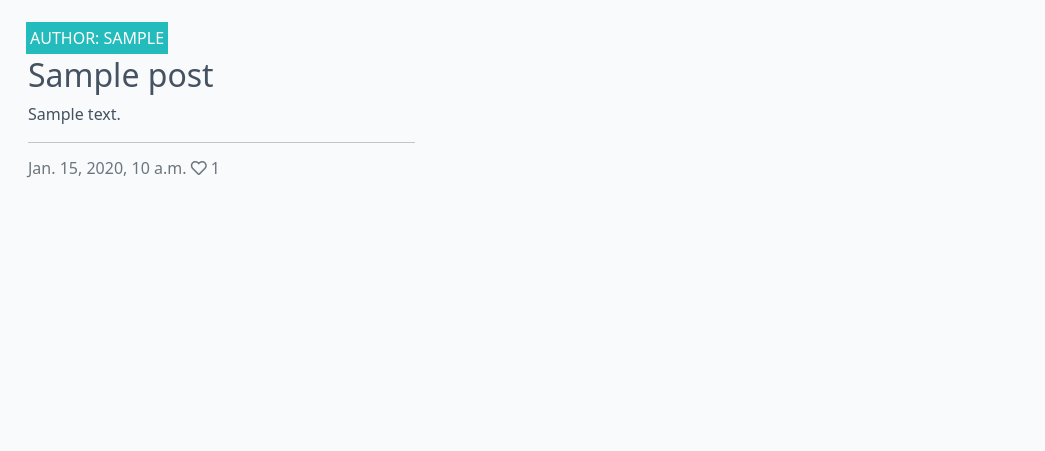
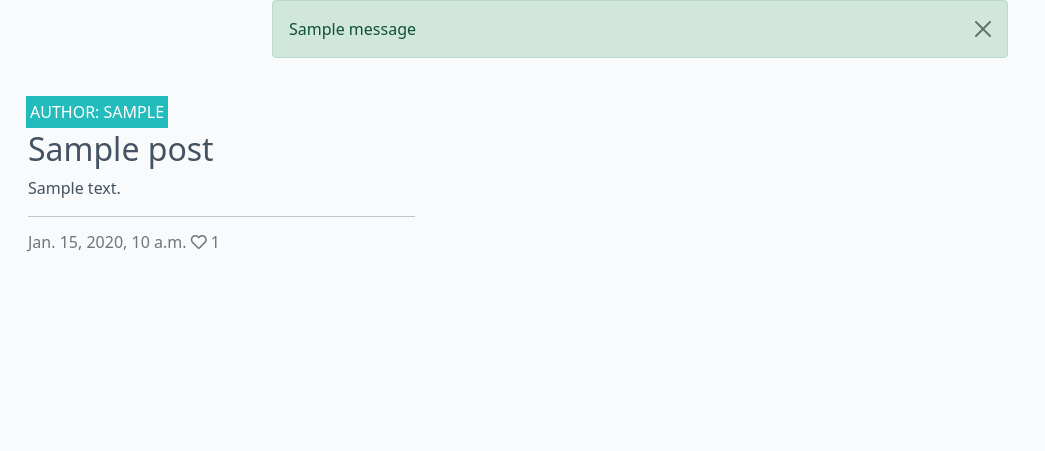
Before and after one commit to nfepb/DjangoBlog, a Django app: page / in a window 1280 px wide. Shown: the part 60-511 px from the top of the page, without its empty margins (0-1045 px from the left). Run offline with Django 3.2, Linux system fonts and the light colour scheme; tables that the repository leaves empty hold one stand-in row (values such as "Sample post"); one stand-in notice (Sample message) is shown; parts of the project's set-up code (start-up, migrations or seed data) failed here and were passed over.

Commit message:
Displays alert messages in templates/base.html based on bootstrap5 + allow to close message with data-bs-dismiss target

```diff
--- a/templates/base.html
+++ b/templates/base.html
@@ -57,6 +57,20 @@
         </div>
     </nav>
 
+    <!-- Alert message container -->
+    <div class="container">
+        <div class="row">
+            <div class="col-md-8 offset-md-2">
+                {% for message in messages %}
+                <div class="alert {{ message.tags }} alert-dismissible fade show" id="msg" role="alert">
+                    {{ message | safe }}
+                    <button type="button" class="btn-close" aria-label="Close" data-bs-dismiss="alert"></button>
+                </div>
+                {% endfor %}
+            </div>
+        </div>
+    </div>
+
     <main class="flex-shrink-0 main-bg">
         {% block content %}
         <!-- Content Goes here -->
```
Also changed, not shown: codestar/settings.py (+6 -6 lines).
